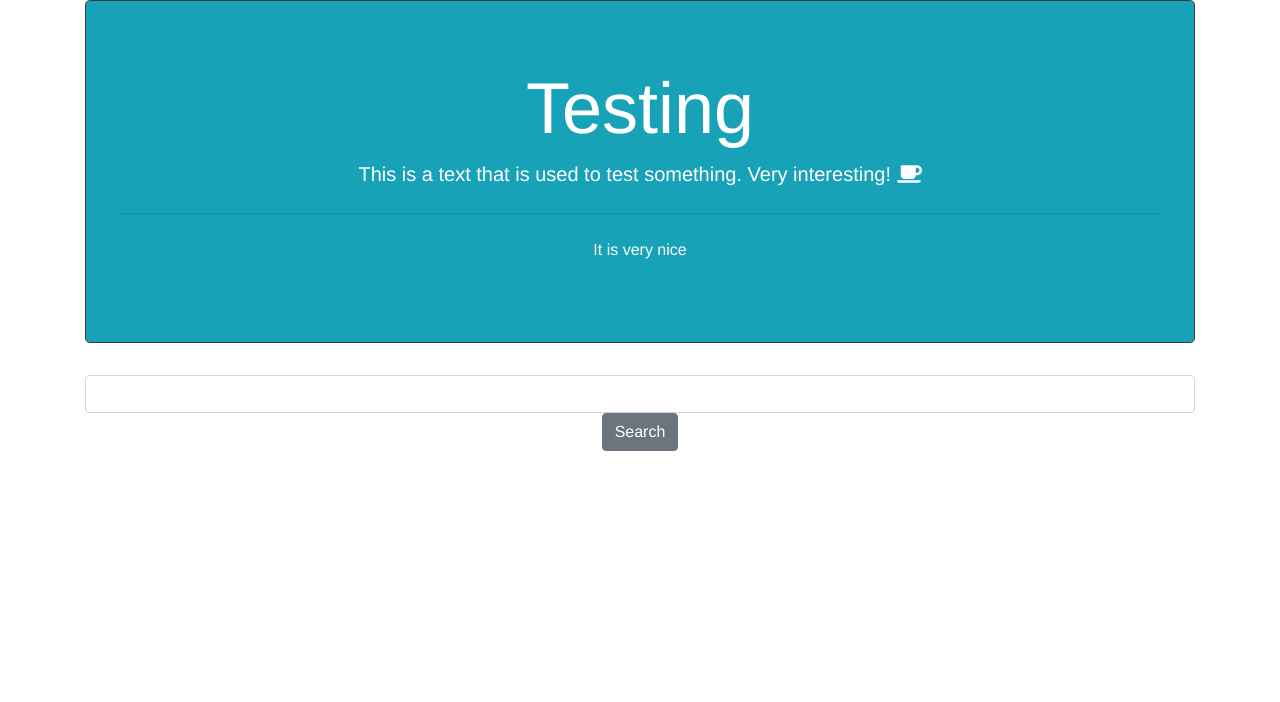
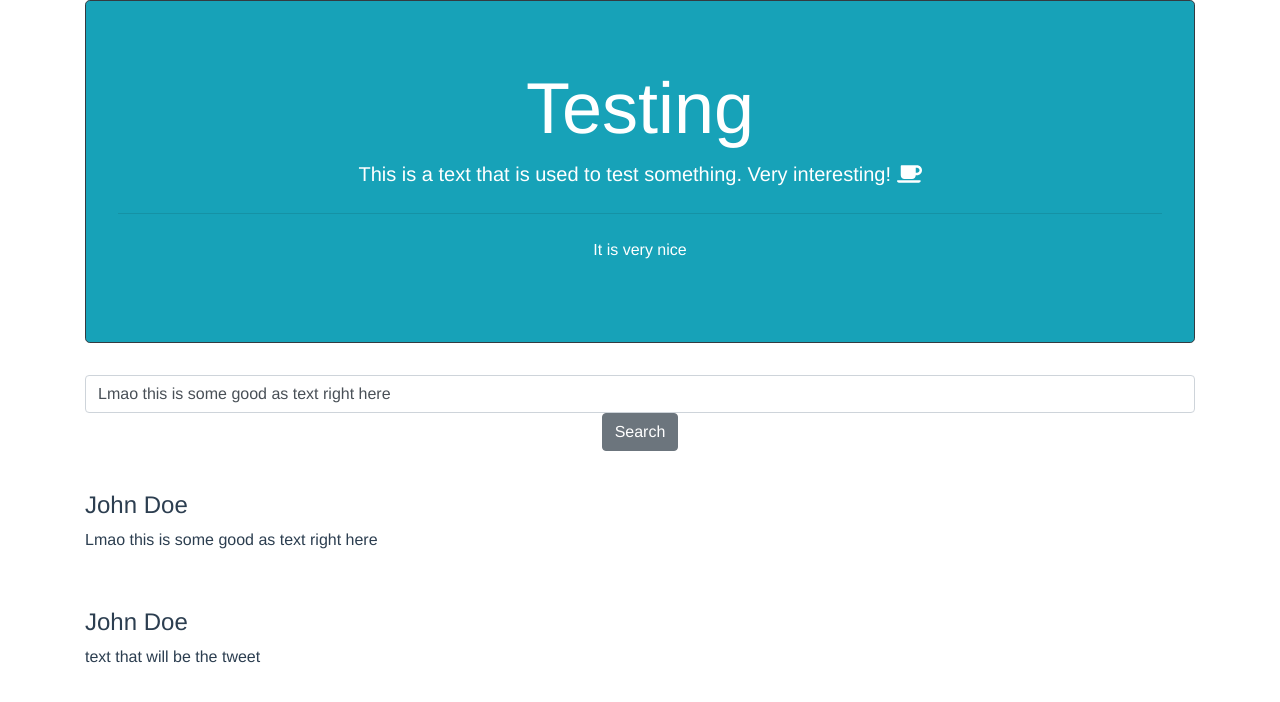
Before and after one commit to zackotterstrom/SAoT, a Vue app: page / in a window 1280 px wide. Shown: the top 702 px of the page. Built offline with nearby package versions, Linux system fonts and the light colour scheme.

Commit message:
modified:   src/components/Search.vue Alpha Version of tweets being displayed as a list **[NOT COMPLETED!]**

```diff
--- a/src/components/Search.vue
+++ b/src/components/Search.vue
@@ -9,6 +9,20 @@
       p It is very nice
     b-form-input#input(type="text" v-model="tweet")
     b-btn(@click="search") Search
+
+    .media#down
+      .media-left
+        .media-body
+          h4.media-heading.media John Doe
+          p.
+            {{tweet}}
+
+    .media#down
+      .media-left
+        .media-body
+          h4.media-heading.media John Doe
+          p text that will be the tweet
+
 </template>
 
 
@@ -19,15 +33,25 @@ import { Component, Prop, Vue } from 'vue-property-decorator';
 export default class Search extends Vue {
   @Prop() private msg!: string;
 
-  tweet : string = "";
+  tweet : string = "Lmao this is some good as text right here";
 
   search() {
     this.axios.get(`http://us-central1-saot-217513.cloudfunctions.net/sentiment-analysis?message=${this.tweet}`).then((response) => {
       console.log(response.data);
     })
   }
+  list(){
+
+  }
 }
 </script>
 
 <style scoped lang="scss">
+  #down{
+    margin-top: 40px;
+  }
+
+  #down p{
+    text-align: left;
+  }
 </style>
```
